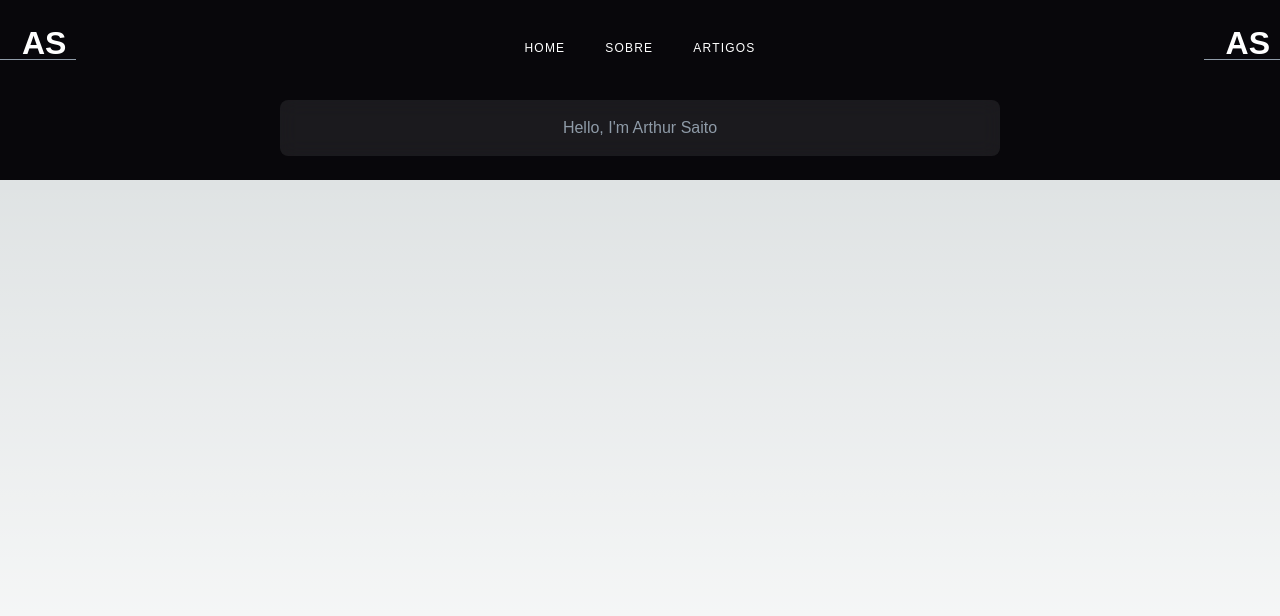
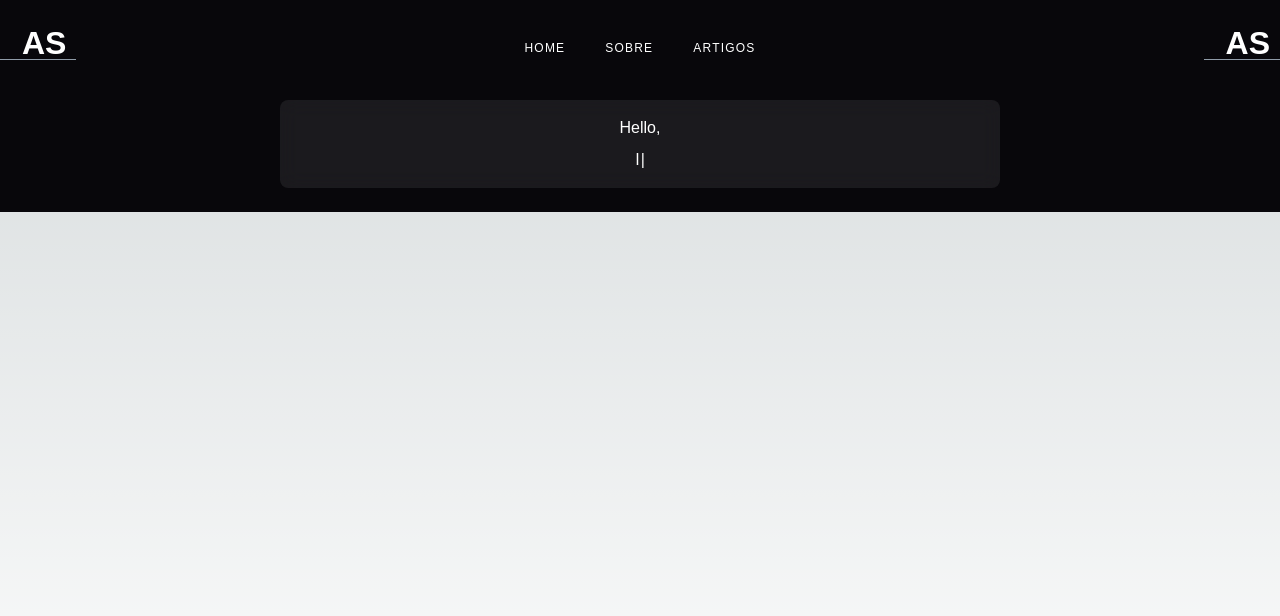
Before and after one commit to ArthurDotSaito/arthursaito.com, a Next.js app: page / in a window 1280 px wide. Shown: the top 616 px of the page. Built offline with nearby package versions, Linux system fonts and the light colour scheme; a web font is replaced by a local one.

Commit message:
feat: add TypeWritter

```diff
--- a/package.json
+++ b/package.json
@@ -17,7 +17,8 @@
     "next": "13.5.4",
     "primereact": "^10.0.9",
     "react": "^18",
-    "react-dom": "^18"
+    "react-dom": "^18",
+    "typewriter-effect": "^2.21.0"
   },
   "devDependencies": {
     "@types/node": "^20",
--- a/src/pages/index.tsx
+++ b/src/pages/index.tsx
@@ -1,4 +1,5 @@
-import { Box, useColorModeValue } from '@/layout/ChakraUI';
+import { Box } from '@/layout/ChakraUI';
+import TypewriterComponent from 'typewriter-effect';
 
 export default function Index() {
   return (
@@ -9,9 +10,17 @@ export default function Index() {
         p={3}
         textAlign="center"
         bg={'whiteAlpha.200'}
+        color={'white'}
         css={{ backdropFilter: 'blur(10px)' }}
       >
-        Hello, I'm Arthur Saito
+        Hello,
+        <TypewriterComponent
+          options={{
+            strings: ["I'm Arthur Saito", "I'm a engineer", "I'm developer"],
+            autoStart: true,
+            loop: true,
+          }}
+        />
       </Box>
     </>
   );
```
Also changed, not shown: 1 other file (tests, documents, lock files or other folders).
